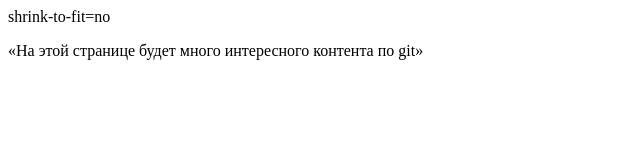
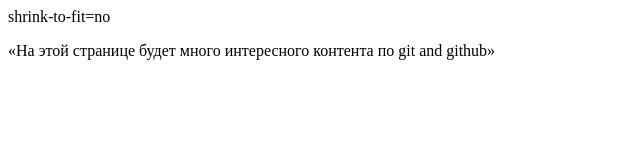
Before and after one commit to meandmrbyte/newtest, a plain HTML site: page index.html in a window 1280 px wide. Shown: the full height of the page, 0-640 px from the left. Drawn offline with Linux system fonts and the light colour scheme.

Commit message:
fix: finished sentense

```diff
--- a/index.html
+++ b/index.html
@@ -6,6 +6,6 @@
 </head>
 <body>
 	shrink-to-fit=no
-	<p>«На этой странице будет много интересного контента по git»</p>
+	<p>«На этой странице будет много интересного контента по git and github»</p>
 </body>
 </html>
```
